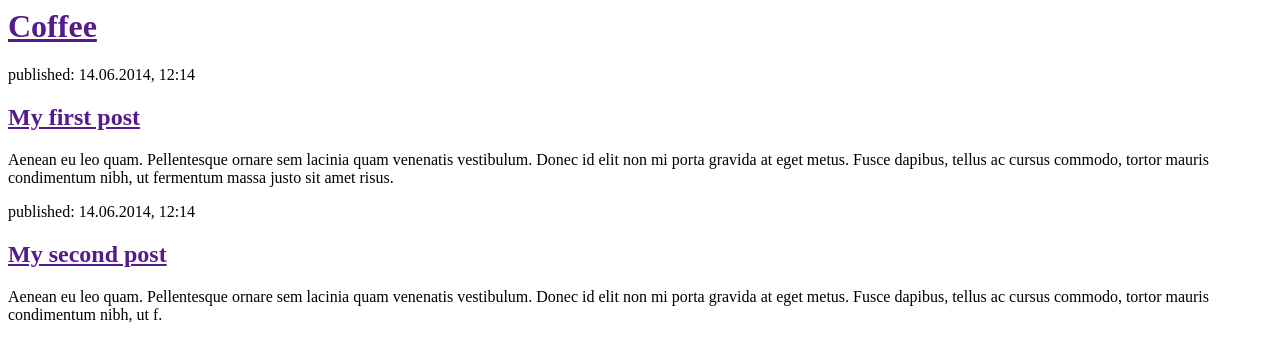
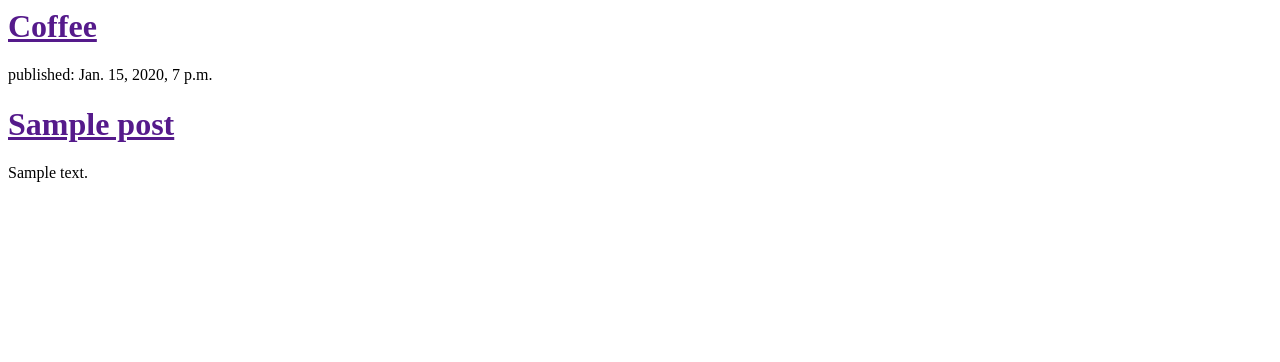
Before and after one commit to leehc94/my-first-blog, a Django app: page / in a window 1280 px wide. Shown: the top 362 px of the page. Run offline with Django 3.2, Linux system fonts and the light colour scheme; tables that the repository leaves empty hold one stand-in row (values such as "Sample post").

Commit message:
enable post list view

```diff
--- a/blog/templates/blog/post_list.html
+++ b/blog/templates/blog/post_list.html
@@ -3,20 +3,17 @@
         <title>Coffee</title>
     </head>
     <body>
+		<div>
+			<h1><a href="">Coffee</a></h1>
+		</div>
+
+	{% for post in posts %}
         <div>
-            <h1><a href="">Coffee</a></h1>
+			<p>published: {{post.published_date}}</p>
+			<h1><a href="">{{ post.title }}</a></h1>
+			<p>{{ post.text|linebreaksbr }}</p>
         </div>
+	{% endfor %}
 
-        <div>
-            <p>published: 14.06.2014, 12:14</p>
-            <h2><a href="">My first post</a></h2>
-            <p>Aenean eu leo quam. Pellentesque ornare sem lacinia quam venenatis vestibulum. Donec id elit non mi porta gravida at eget metus. Fusce dapibus, tellus ac cursus commodo, tortor mauris condimentum nibh, ut fermentum massa justo sit amet risus.</p>
-        </div>
-
-        <div>
-            <p>published: 14.06.2014, 12:14</p>
-            <h2><a href="">My second post</a></h2>
-            <p>Aenean eu leo quam. Pellentesque ornare sem lacinia quam venenatis vestibulum. Donec id elit non mi porta gravida at eget metus. Fusce dapibus, tellus ac cursus commodo, tortor mauris condimentum nibh, ut f.</p>
-        </div>
     </body>
 </html>
--- a/blog/views.py
+++ b/blog/views.py
@@ -1,4 +1,7 @@
 from django.shortcuts import render
+from .models import Post
+from django.utils import timezone
 
 def post_list(request):
-    return render(request, 'blog/post_list.html', {})
+    posts = Post.objects.filter(published_date__lte=timezone.now()).order_by('published_date')
+    return render(request, 'blog/post_list.html', {'posts':posts})
```
